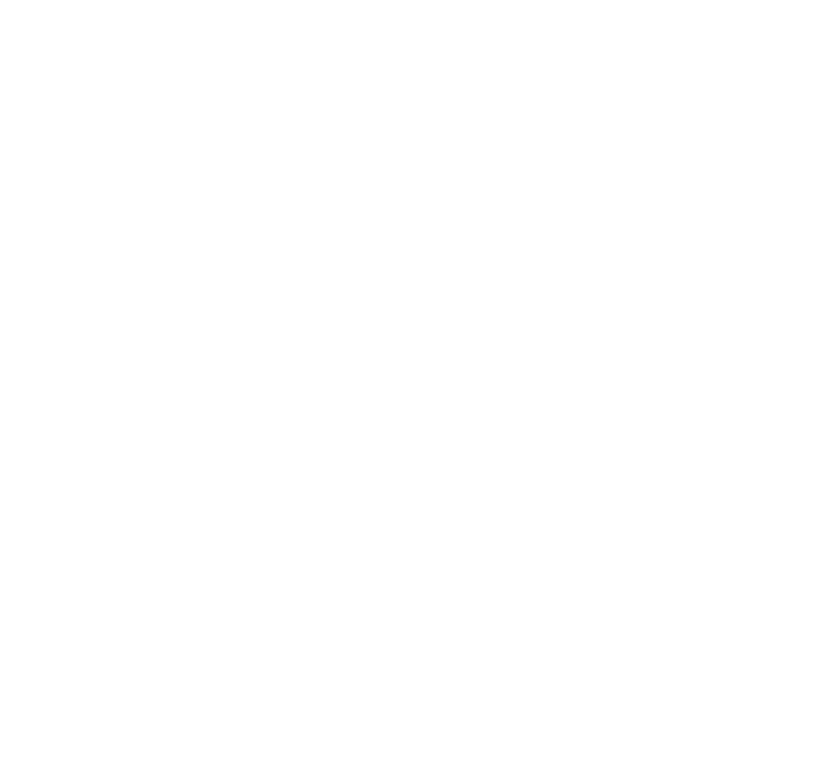
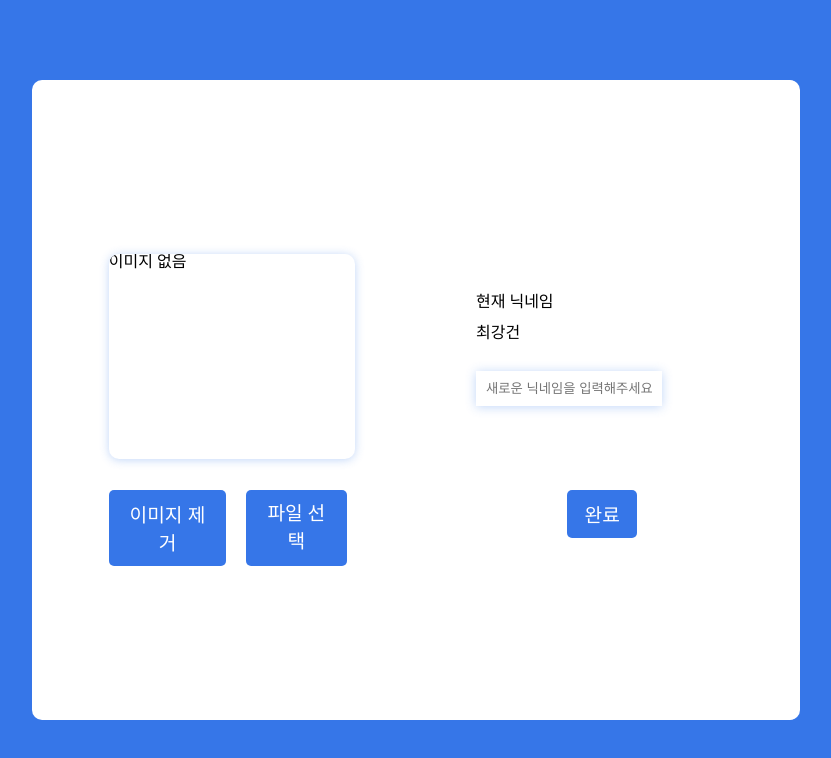
Before and after one commit to Choi-kanggun/newFeed, a React (Vite) app: page /mypage in a window 1280 px wide. Before the commit this address had no page. Shown: the top 758 px of the page, without its empty margins (224-1055 px from the left). Built offline with nearby package versions, Linux system fonts and the light colour scheme.

Commit message:
add mypage-component

```diff
--- /dev/null
+++ b/src/components/myInformation/MyInformation.jsx
@@ -0,0 +1,72 @@
+import React, { useState } from 'react';
+import {
+  BtnBox,
+  Container,
+  DeleteImgBtn,
+  FileInput,
+  Form,
+  NewNickInput,
+  NickNameBox,
+  ProfileBox,
+  ProfileImg,
+  ProfileImgBox,
+  SelectBtnBox,
+  SelectImg,
+  SubmitBtn,
+  SubmitBtnBox,
+  User,
+  UserNickName,
+  Wrapper
+} from '../../styles/myInformation';
+
+const MyInformation = () => {
+  //const [profileImgFile, setProfileImgFile] = useState(null);
+  const [previewUrl, setPreviewUrl] = useState('');
+
+  const handleImageChange = (event) => {
+    console.log('event.target:', event.target);
+    console.log('handleImageChange-Files:', event.target.files);
+    const fileObj = event.target.files[0];
+    //setProfileImgFile(fileObj);
+    const objectUrl = URL.createObjectURL(fileObj);
+    setPreviewUrl(objectUrl);
+  };
+  return (
+    <Wrapper>
+      <Container>
+        <Form>
+          <ProfileBox>
+            <ProfileImgBox>
+              {previewUrl ? (
+                <ProfileImg $img={previewUrl}></ProfileImg>
+              ) : (
+                <ProfileImg>
+                  <p>이미지 없음</p>
+                </ProfileImg>
+              )}
+            </ProfileImgBox>
+            <NickNameBox>
+              <User>현재 닉네임</User>
+              <UserNickName>최강건</UserNickName>
+              <NewNickInput type="text" placeholder="새로운 닉네임을 입력해주세요." />
+            </NickNameBox>
+          </ProfileBox>
+
+          <BtnBox>
+            <SelectBtnBox>
+              <DeleteImgBtn>이미지 제거</DeleteImgBtn>
+              <FileInput type="file" id="postImage" accept="image/*" onChange={handleImageChange} />
+              <SelectImg htmlFor="postImage">파일 선택</SelectImg>
+            </SelectBtnBox>
+
+            <SubmitBtnBox>
+              <SubmitBtn>완료</SubmitBtn>
+            </SubmitBtnBox>
+          </BtnBox>
+        </Form>
+      </Container>
+    </Wrapper>
+  );
+};
+
+export default MyInformation;
--- /dev/null
+++ b/src/pages/MyPage.jsx
@@ -0,0 +1,8 @@
+import React from 'react';
+import MyInformation from '../components/myInformation/MyInformation';
+
+const MyPage = () => {
+  return <MyInformation />;
+};
+
+export default MyPage;
--- a/src/shared/Router.jsx
+++ b/src/shared/Router.jsx
@@ -2,6 +2,7 @@
 import { BrowserRouter, Route, Routes } from 'react-router-dom';
 import Home from '../pages/Home';
 import Detail from '../pages/Detail';
+import MyPage from '../pages/MyPage';
 
 const Router = () => {
   return (
@@ -9,6 +10,7 @@
       <Routes>
         <Route path="/" element={<Home />}></Route>
         <Route path="/detail" element={<Detail />}></Route>
+        <Route path="/mypage" element={<MyPage />}></Route>
       </Routes>
     </BrowserRouter>
   );
--- /dev/null
+++ b/src/styles/myInformation.js
@@ -0,0 +1,133 @@
+import styled from 'styled-components';
+
+export const Wrapper = styled.div`
+  width: 100%;
+  height: 100vh;
+  min-height: 100vh;
+  display: flex;
+  flex-direction: row;
+  justify-content: center;
+  align-items: center;
+  background-color: #3676e8;
+`;
+
+export const Container = styled.div`
+  border-radius: 10px;
+  width: 60%;
+  height: 80%;
+  display: flex;
+  flex-direction: row;
+  justify-content: center;
+  background-color: white;
+`;
+
+export const Form = styled.form`
+  display: flex;
+  flex-direction: column;
+  justify-content: center;
+  width: 80%;
+  height: 100%;
+`;
+
+export const ProfileBox = styled.div`
+  width: 100%;
+  height: 40%;
+  display: flex;
+  flex-direction: row;
+`;
+
+export const ProfileImgBox = styled.div`
+  width: 50%;
+  height: 100%;
+  margin-bottom: 50px;
+`;
+
+export const ProfileImg = styled.div`
+  margin-top: 20px;
+  width: 80%;
+  height: 80%;
+  box-shadow: 0 1px 10px rgba(50, 118, 232, 0.3);
+  border-radius: 10px;
+  background-image: url(${(props) => props.$img});
+  background-size: cover;
+  overflow: hidden;
+`;
+
+const Button = styled.button`
+  border-radius: 5px;
+  border: none;
+  background-color: #3676e8;
+  padding: 10px 15px;
+  font-size: 1.2rem;
+  color: white;
+  cursor: pointer;
+  &:hover {
+    transform: scale(1.1);
+    background-color: #2b5db8;
+  }
+`;
+
+export const BtnBox = styled.div`
+  width: 86%;
+  display: flex;
+  flex-direction: row;
+  justify-content: space-between;
+`;
+
+export const DeleteImgBtn = styled(Button)`
+  margin-right: 20px;
+`;
+
+export const FileInput = styled.input`
+  display: none;
+`;
+
+export const SelectImg = styled.label`
+  display: block;
+  border-radius: 5px;
+  border: none;
+  line-height: 28px;
+  padding: 10px 15px;
+  font-size: 1.2rem;
+  color: white;
+  background-color: #3676e8;
+  cursor: pointer;
+  text-align: center;
+  &:hover {
+    transform: scale(1.1);
+    background-color: #2b5db8;
+  }
+`;
+
+export const SelectBtnBox = styled.div`
+  width: 45%;
+  display: flex;
+  flex-direction: row;
+  justify-content: center;
+`;
+
+export const SubmitBtnBox = styled.div``;
+
+export const SubmitBtn = styled(Button)`
+  width: 70px;
+`;
+
+export const NickNameBox = styled.div`
+  display: flex;
+  flex-direction: column;
+  padding: 60px;
+  width: 30%;
+  height: 50%;
+`;
+
+export const User = styled.span``;
+export const UserNickName = styled.p`
+  margin: 15px 0;
+`;
+export const NewNickInput = styled.input`
+  margin: 15px 0;
+  border: none;
+  padding: 10px;
+  width: 90%;
+  box-shadow: 0 1px 10px rgba(50, 118, 232, 0.3);
+`;
```
